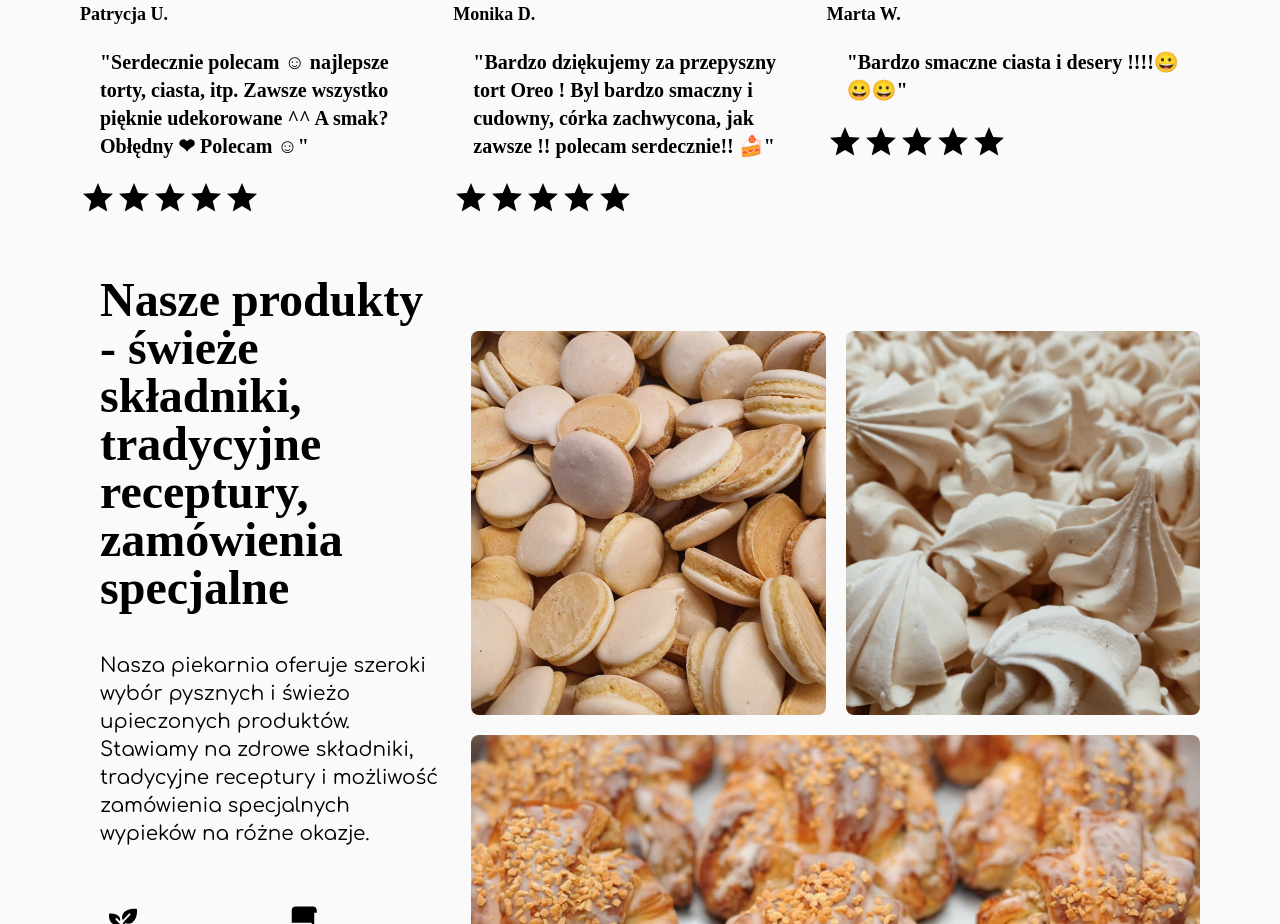
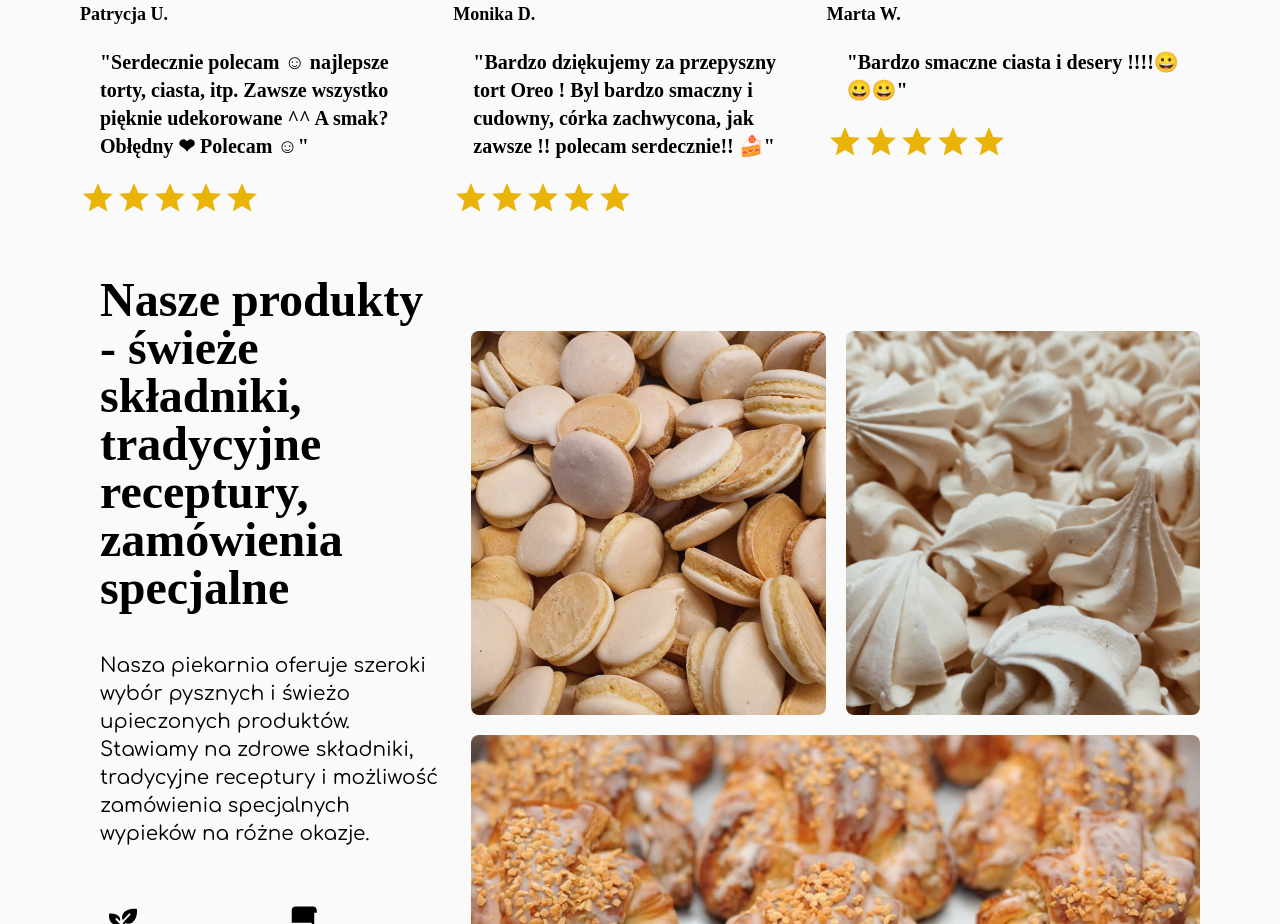
Before and after one commit to DawoThePony/DawoThePony.github.io, a React (Vite) app: page / in a window 1280 px wide. Shown: the part 2940-3864 px from the top of the page. Built offline with nearby package versions, Linux system fonts and the light colour scheme; a web font is replaced by a local one.

Commit message:
possibly final before release

```diff
--- a/src/App.jsx
+++ b/src/App.jsx
@@ -321,21 +321,21 @@ Pani/Pana dane będą przetwarzane w sposób zautomatyzowany w tym również w f
                 <div className=" h-3/4 md:w-1/3 flex flex-col">
                   <h5 className=" text-lg font-semibold pt-5">Patrycja U.</h5>
                   <h4 className=" text-xl font-bold p-5">"Serdecznie polecam ☺ najlepsze torty, ciasta, itp. Zawsze wszystko pięknie udekorowane ^^ A smak? Obłędny ❤ Polecam ☺"</h4>
-                  <div className="flex text-4xl ssm:mx-auto md:mx-0">
+                  <div className="flex text-4xl ssm:mx-auto md:mx-0 text-yellow-500">
                     <MdStar /><MdStar /><MdStar /><MdStar /><MdStar />
                   </div>
                 </div>
                 <div className=" h-3/4  md:w-1/3 flex flex-col">
                   <h5 className=" text-lg font-semibold pt-5">Monika D.</h5>
                   <h4 className=" text-xl font-bold p-5">"Bardzo dziękujemy za przepyszny tort Oreo ! Byl bardzo smaczny i cudowny, córka zachwycona, jak zawsze !! polecam serdecznie!! 🍰"</h4>
-                  <div className="flex text-4xl ssm:mx-auto md:mx-0">
+                  <div className="flex text-4xl ssm:mx-auto md:mx-0 text-yellow-500">
                     <MdStar /><MdStar /><MdStar /><MdStar /><MdStar />
                   </div>
                 </div>
                 <div className="md:w-1/3 flex flex-col">
                   <h5 className=" text-lg font-semibold pt-5">Marta W.</h5>
                   <h4 className=" text-xl font-bold p-5">"Bardzo smaczne ciasta i desery !!!!😀😀😀"</h4>
-                  <div className="flex text-4xl ssm:mx-auto md:mx-0">
+                  <div className="flex text-4xl ssm:mx-auto md:mx-0 text-yellow-500">
                      <MdStar /><MdStar /><MdStar /><MdStar /><MdStar />
                   </div>
                 </div>
@@ -485,8 +485,8 @@ Pani/Pana dane będą przetwarzane w sposób zautomatyzowany w tym również w f
                         <a href="#Contact" className=" font-bold px-10 ssm:py-2 md:py-0">Kontakt</a>
                     </div>
                     <div className="flex text-3xl ssm:py-2 md:py-0">
-                        <a href="#" className="px-2"><MdFacebook /> </a>
-                        <a href="#" className="px-2"><AiFillInstagram /></a>
+                        <a href="https://www.facebook.com/PiekarniaBaranski" className="px-2"><MdFacebook /> </a>
+                        <a href="https://www.instagram.com/piekarnia_cukierniabaranski?igsh=ajh5Mnc3N21kOTVu" className="px-2"><AiFillInstagram /></a>
                     </div>
                 </div>
                 <div className=" flex ssm:flex-col md:flex-row justify-center border-t-2 border-black p-5 m-10">
```
Also changed, not shown: 5 other files (tests, documents, lock files or other folders).
